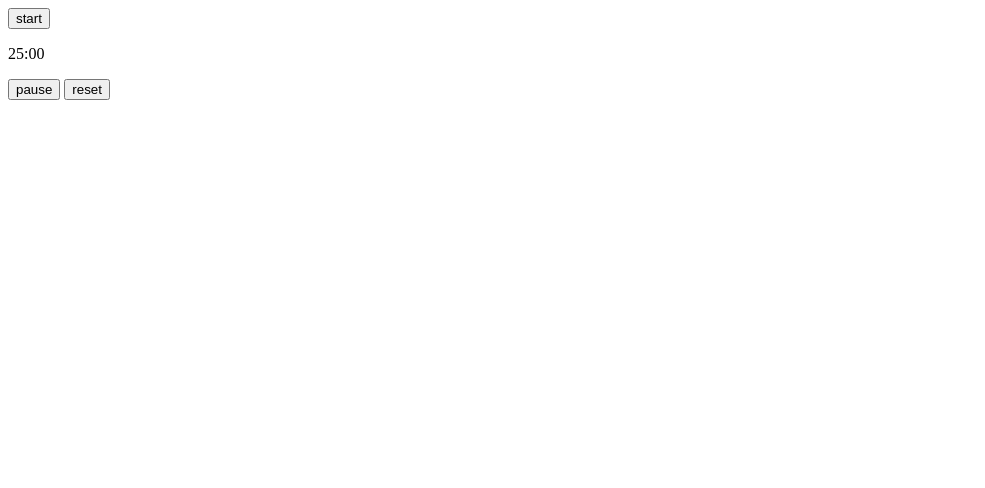
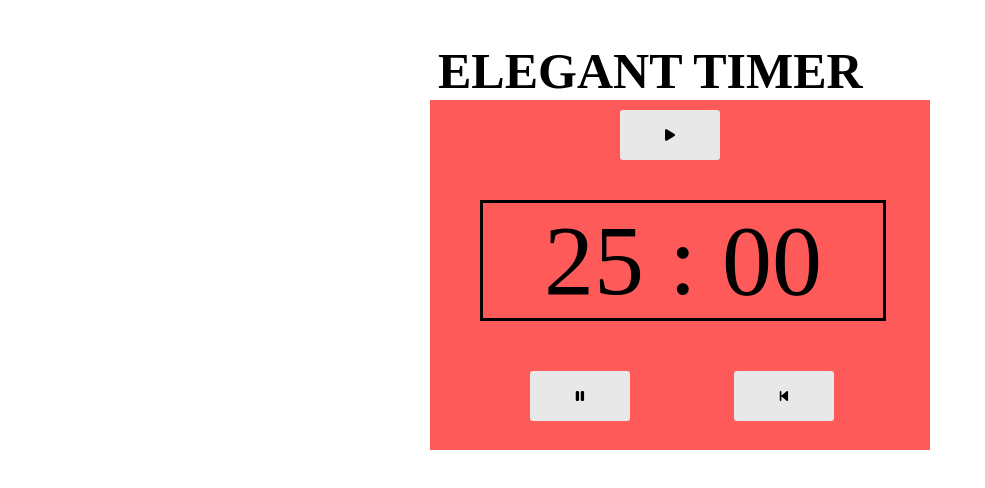
Before and after one commit to LrdVnz/pomodoro_project, a plain HTML site: page index.html in a window 1280 px wide. Shown: the whole page, without its empty margins (0-985 px from the left). Drawn offline with Linux system fonts and the light colour scheme.

Commit message:
Finished main timer

```diff
--- a/index.html
+++ b/index.html
@@ -3,13 +3,17 @@
 <head>
   <meta charset="utf-8">
   <link rel="stylesheet" href="style.css">
+  <script src="https://kit.fontawesome.com/a41dfc4928.js" crossorigin="anonymous"></script>
   <title>Pomodoro Project</title>
 </head>
 <body>
- <button onclick = startTimer() id = "start">start</button>
- <p id= "timer" > 25:00</p>
- <button onclick = pauseTimer() id = "pause" > pause</button>
- <button onclick = resetTimer() id = "reset" > reset </button>
+  <h1 id ="header">ELEGANT TIMER</h1>
+  <div class = "mainTimer">
+   <button onclick = startTimer()  id = "start"><i class="fas fa-play"></i></button>
+   <p id= "timer" > 25 : 00</p>
+   <button onclick = pauseTimer() id = "pause" ><i class="fas fa-pause"></i></button>
+   <button onclick = resetTimer() id = "reset" ><i class="fas fa-step-backward"></i> </button>
+ </div>
 
 </body>
 <script src="script.js"></script>
--- a/script.js
+++ b/script.js
@@ -1,11 +1,13 @@
 
 let myVar ;
+
 function startTimer() {
  myVar = setInterval(myTimer, 1000);
 }
 
 let minutes = 25;
 let seconds = 0;
+let sessions = 4;
 
 let btn = document.querySelector("#start");
 
@@ -23,9 +25,16 @@ function myTimer() {
             minutes--;
             seconds = 60;
         }
-    if(minutes == 0 && seconds == 0){
+    if(!sessions){
+        if(minutes == 0 && seconds == 0){
+           sessions = 4;
+           minutes = 15;
+          }
+        }
+        else if(minutes == 0 && seconds == 0){
+        sessions--;
         minutes = 5 ;
-    }
+     }
 }
 
 function pauseTimer(){
--- a/style.css
+++ b/style.css
@@ -1,4 +1,80 @@
+
+.mainTimer {
+	position: absolute;
+	display: block;
+	top: 100px;
+	left: 430px;
+	background-color: #ff5a5a;
+    width: 500px;
+    height: 350px;
+}
+
+#start{
+    position: relative;
+    left: 190px;
+    width: 100px;
+    height: 50px;
+    background-color: #e8e8e8;
+    border: none;
+    color: black;
+    text-align: center;
+    top: 10px;
+    border-radius: 3px;
+}
+
+#start:hover {
+    background-color: #dfd9d9;
+}
+
+#pause{
+    position: relative;
+    width: 100px;
+    height: 50px;
+    left: 100px;
+    background-color: #e8e8e8;
+    border: none;
+    color: black;
+    text-align: center;
+    bottom: 100px;
+    border-radius: 3px;
+}
+
+#pause:hover {
+    background-color: #dfd9d9;
+}
+
+
+#reset {
+    position: relative;
+    left : 200px;
+    width: 100px;
+    height: 50px;
+    background-color: #e8e8e8;
+    border: none;
+    color: black;
+    text-align: center;
+    border-radius: 3px;
+    bottom: 100px;
+
+}
+
+#reset:hover {
+    background-color: #dfd9d9;
+}
+
+
 #timer {
-    width = 50px;
-    height = 50px;
+    position: relative;
+	font-size: 100px;
+	border-style: solid;
+    text-align: center;
+    width: 400px;
+    left: 50px;
+    bottom: 50px;
 }
+
+#header {
+	position: absolute;
+	left: 438px ;
+	font-size: 50px;
+}
```
